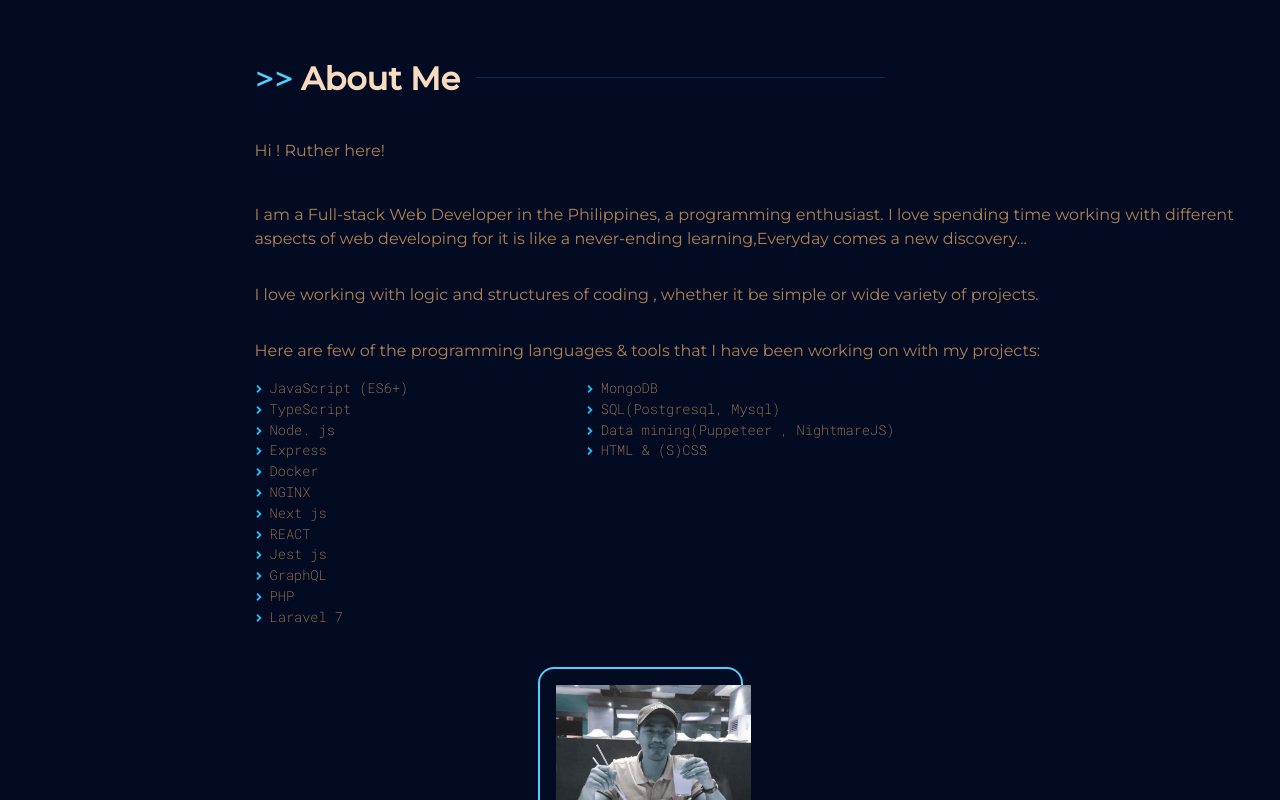
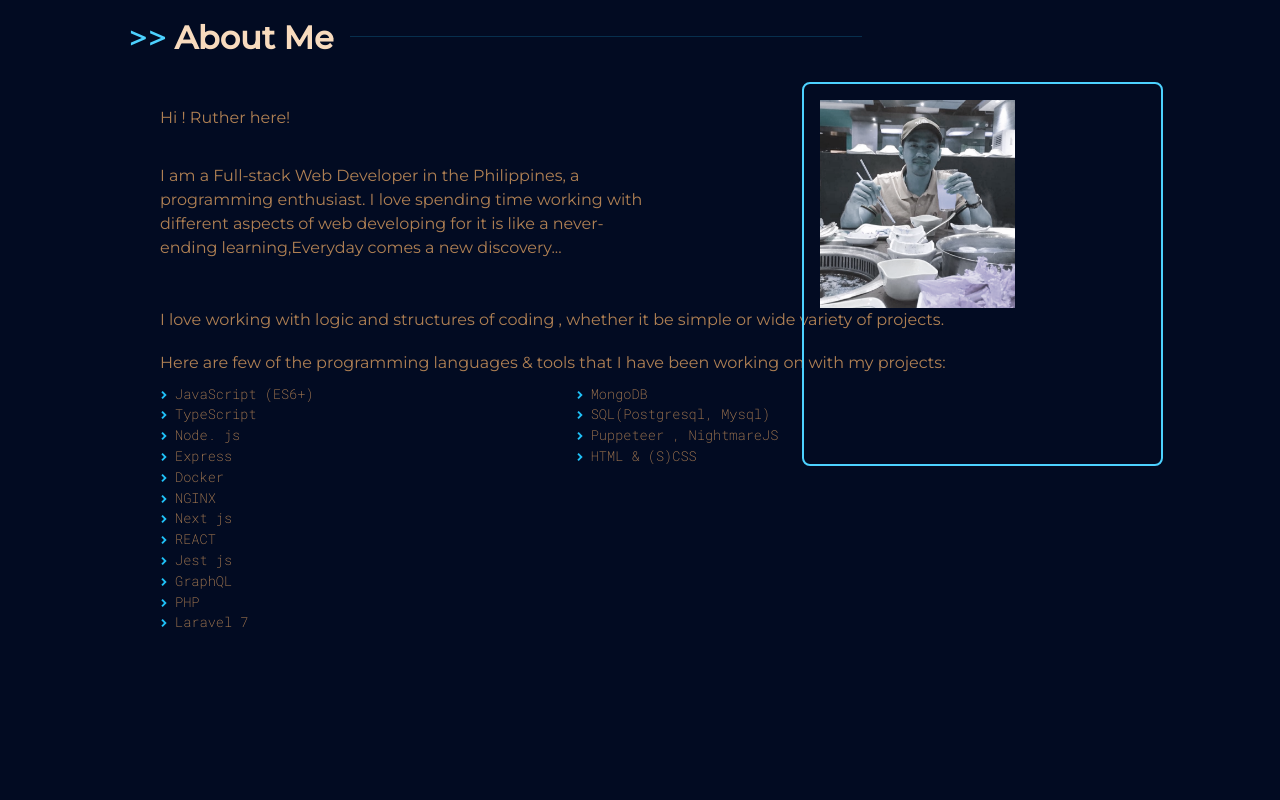
Before and after one commit to codenicer/who-i-am, a Next.js app: page /main in a window 1280 px wide. Shown: the part 920-1720 px from the top of the page. Built offline with nearby package versions, Linux system fonts and the light colour scheme.

Commit message:
fixed about mobile medium

```diff
--- a/componets/About.js
+++ b/componets/About.js
@@ -14,23 +14,40 @@ export default function About({ inViewport }) {
       className={`${hidden ? '' : 'hidden'}`}
     >
       <div id="about" className={styles.about_card}>
-        <div className={styles.about_info}>
-          <div className={'heading_container'}>
+        <div className={styles.about_card_content}>
+          <div className={'heading_container ' + styles.heading_cont_about}>
             <h1 className={'heading_title'}>About Me</h1>
             <div className={'heading_vertical_line'}></div>
           </div>
-          <p className={styles.about_subject}>{about.nameTitle}</p>
-          <p className={styles.about_subject}>{about.firstP}</p>
-          <p className={styles.about_subject}>{about.secondP}</p>
-          <p className={styles.about_subject}>{about.techAbout}</p>
-          <ul className={styles.tech_list}>
-            {techList.map((tech, i) => {
-              return <li key={i}>{tech}</li>
-            })}
-          </ul>
-        </div>
-        <div className={styles.img_cont}>
-          <img src="/me.jpg" />
+          <div className={styles.about_info}>
+            <p
+              className={`${styles.about_subject} ${styles.about_subject_title}`}
+            >
+              {about.nameTitle}
+            </p>
+            <p className={`${styles.about_subject} ${styles.about_subject_fp}`}>
+              {about.firstP}
+            </p>
+            <p className={`${styles.about_subject} ${styles.about_subject_sp}`}>
+              {about.secondP}
+            </p>
+            <p
+              className={`${styles.about_subject}  ${styles.about_subject_techabout}`}
+            >
+              {about.techAbout}
+            </p>
+            <ul className={`${styles.tech_list}`}>
+              {techList.map((tech, i) => {
+                return <li key={i}>{tech}</li>
+              })}
+            </ul>
+
+            <div className={`${styles.img_cont} `}>
+              <div className={styles.image_box}>
+                <img src="/me.jpg" />
+              </div>
+            </div>
+          </div>
         </div>
       </div>
     </ScrollAnimation>
--- a/componets/Experiences.js
+++ b/componets/Experiences.js
@@ -31,7 +31,6 @@ export default function Experiences() {
             <div className={styles.timeline}>
               <div className={styles.timeline_line}></div>
               <button
-                active={true}
                 onClick={() => onClickHandler(0)}
                 className={`${styles.timeline_btn} ${
                   index === 0 ? 'btn-active' : ''
--- a/styles/About.module.scss
+++ b/styles/About.module.scss
@@ -1,25 +1,26 @@
 @import '_variables.scss';
 
 .about_card {
-  display: grid;
-  grid-template-columns: 6fr 4fr;
-  grid-template-rows: auto auto;
-  padding: 8rem 1rem;
+  width: 100%;
+  display: flex;
+  align-items: center;
+  justify-content: center;
+  height: 100vh;
+  .about_card_content {
+    width: 80%;
+    display: flex;
+    flex-direction: column;
+
+    .heading_cont_about {
+      grid-area: 1 / span 2;
+    }
 
     .about_info {
       grid-column: 1 / span 2;
-    padding: 0 0.5rem;
-    width: 87vw;
     }
 
     .about_subject {
       line-height: 1.5rem;
-    width: 80vw;
-  }
-
-  .about_subject:first-of-type {
-    margin-bottom: 1.5rem;
-    width: 80vw;
     }
 
     .about_subject,
@@ -31,29 +32,33 @@
       display: flex;
       flex-direction: column;
       flex-wrap: wrap;
-
-    // width: 18rem;
+      height: auto; // width: 18rem;
       @extend %reset-padding-margin;
       font-family: 'Roboto Mono', monospace;
       font-size: 0.85rem;
       list-style: square inside url('/arrow.svg');
 
       li {
+        width: 15rem;
         height: 1.3rem;
       }
     }
 
     .img_cont {
-    margin: 2rem;
-    justify-self: center;
+      display: flex;
+      justify-content: center;
+      transition: all 0.4s ease;
+
+      .image_box {
+        margin-top: 4rem;
         border: 2px solid $color-less-white;
-    grid-column: 1 / span 2;
         width: 250px;
         height: 265px;
-    border-radius: 1rem;
+        border-radius: 0.5rem;
         transition: all 0.4s ease;
         padding: 1rem;
         display: flex;
+      }
 
       img {
         transition: all 0.4s ease;
@@ -70,15 +75,56 @@
       }
     }
 
-  @media (min-width: 40rem) {
+    @media (min-width: 48rem) {
       .tech_list {
         height: 16rem;
       }
 
       .about_info {
-      display: flex;
-      flex-direction: column;
-      padding-left: 10%;
+        // width: 100%;
+        display: grid;
+
+        grid-template-columns: 6fr 4fr;
+        grid-template-areas:
+          'title pic'
+          'firstp pic'
+          'secondp secondp'
+          'techinfo techinfo'
+          'list1 list1';
+
+        .about_subject {
+          margin: 0.6rem 0;
+        }
+
+        .about_subject_title {
+          grid-area: title;
+          align-self: center;
+        }
+
+        .about_subject_fp {
+          grid-area: firstp;
+        }
+        .about_subject_sp {
+          grid-area: secondp;
+        }
+
+        .about_subject_techabout {
+          grid-area: techinfo;
+        }
+
+        .tech_list {
+          grid-area: list1;
+        }
+
+        .img_cont {
+          grid-area: pic;
+          justify-self: flex-end;
+          .image_box {
+            margin-top: 0;
+            width: 28.2vw;
+            height: 30vw;
+          }
+        }
       }
     }
 
@@ -114,6 +160,7 @@
         justify-self: flex-end;
       }
     }
+  }
 
   // @media (min-width: 83.13rem) {
   //   justify-self: center;
--- a/styles/globals.scss
+++ b/styles/globals.scss
@@ -92,7 +92,7 @@ button {
   align-items: center;
 
   .heading_title {
-    font-size: clamp(23px, 4vw, 2rem);
+    font-size: clamp(20px, 4vw, 2rem);
     color: $color-white;
     @extend %reset-padding-margin;
 
--- a/utils/tech-list.js
+++ b/utils/tech-list.js
@@ -13,6 +13,6 @@ export const techList = [
   'Laravel 7',
   'MongoDB',
   'SQL(Postgresql, Mysql)',
-  'Data mining(Puppeteer , NightmareJS)',
+  'Puppeteer , NightmareJS',
   'HTML & (S)CSS',
 ]
```
Lines whose indentation alone changed are shown as unchanged.
